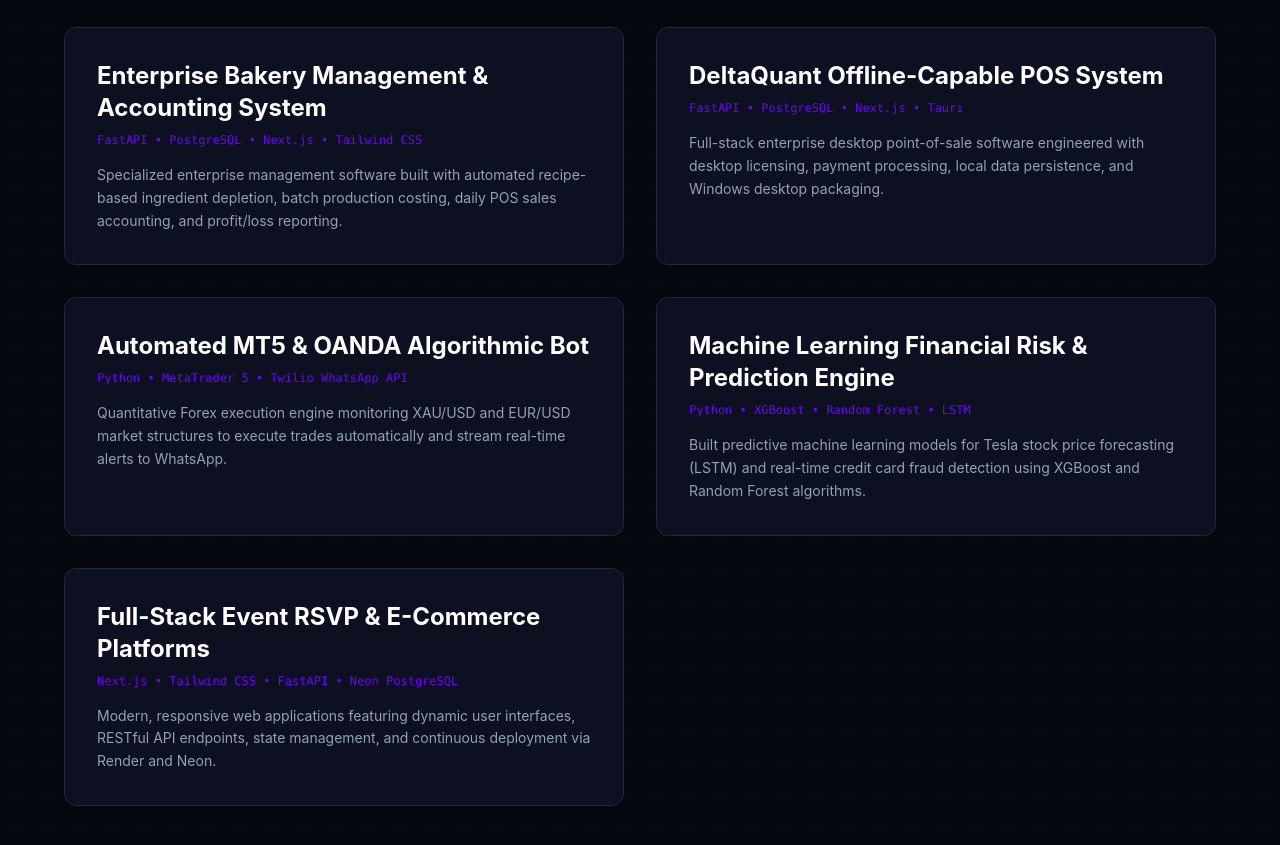
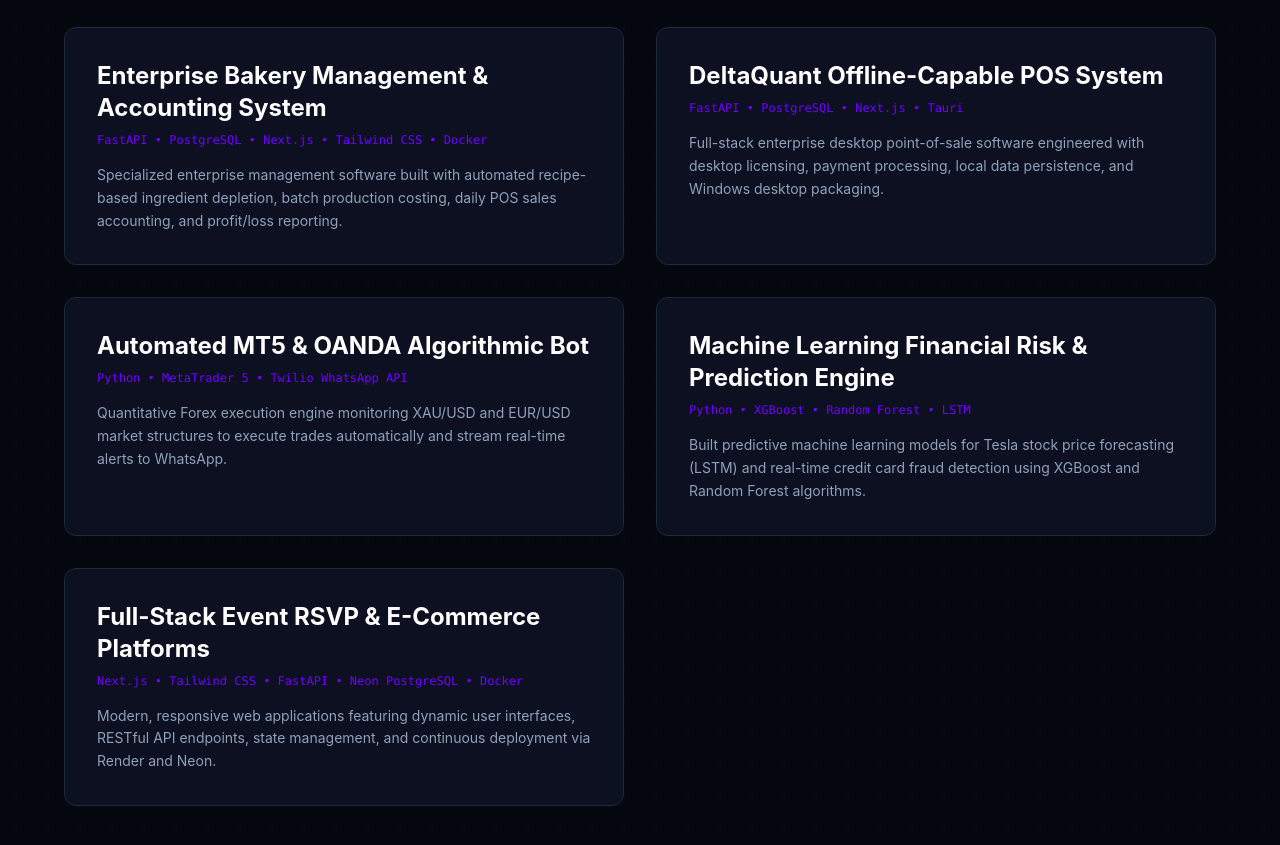
Before and after one commit to emekafelix243/portfolio-frontend, a Next.js app: page / in a window 1280 px wide. Shown: the part 1940-2785 px from the top of the page. Built offline with nearby package versions, Linux system fonts and the light colour scheme.

Commit message:
feat: add Docker to skills matrix and project tech stacks

```diff
--- a/app/page.tsx
+++ b/app/page.tsx
@@ -164,7 +164,7 @@ export default function Portfolio() {
             {[
               { title: 'Core Languages', items: ['Python', 'TypeScript', 'JavaScript', 'SQL', 'HTML/CSS'] },
               { title: 'Web Frameworks', items: ['Next.js', 'React', 'FastAPI', 'Tailwind CSS', 'Node.js'] },
-              { title: 'Databases & Storage', items: ['PostgreSQL', 'SQLite', 'MongoDB', 'MySQL', 'Neon Serverless'] },
+              { title: 'Databases & DevOps', items: ['Docker', 'PostgreSQL', 'SQLite', 'MongoDB', 'MySQL', 'Neon Serverless'] },
               { title: 'Data & Algorithmic', items: ['pandas', 'NumPy', 'scikit-learn', 'Power BI', 'MT5 API', 'Tauri'] }
             ].map((cat, idx) => (
               <div key={idx} className="p-6 rounded-xl border border-[var(--color-cyber-border,#1e293b)] bg-[var(--color-cyber-card,#0c1021)]">
@@ -193,7 +193,7 @@ export default function Portfolio() {
             {[
               {
                 title: 'Enterprise Bakery Management & Accounting System',
-                tech: 'FastAPI • PostgreSQL • Next.js • Tailwind CSS',
+                tech: 'FastAPI • PostgreSQL • Next.js • Tailwind CSS • Docker',
                 desc: 'Specialized enterprise management software built with automated recipe-based ingredient depletion, batch production costing, daily POS sales accounting, and profit/loss reporting.'
               },
               {
@@ -213,7 +213,7 @@ export default function Portfolio() {
               },
               {
                 title: 'Full-Stack Event RSVP & E-Commerce Platforms',
-                tech: 'Next.js • Tailwind CSS • FastAPI • Neon PostgreSQL',
+                tech: 'Next.js • Tailwind CSS • FastAPI • Neon PostgreSQL • Docker',
                 desc: 'Modern, responsive web applications featuring dynamic user interfaces, RESTful API endpoints, state management, and continuous deployment via Render and Neon.'
               }
             ].map((proj, idx) => (
```
